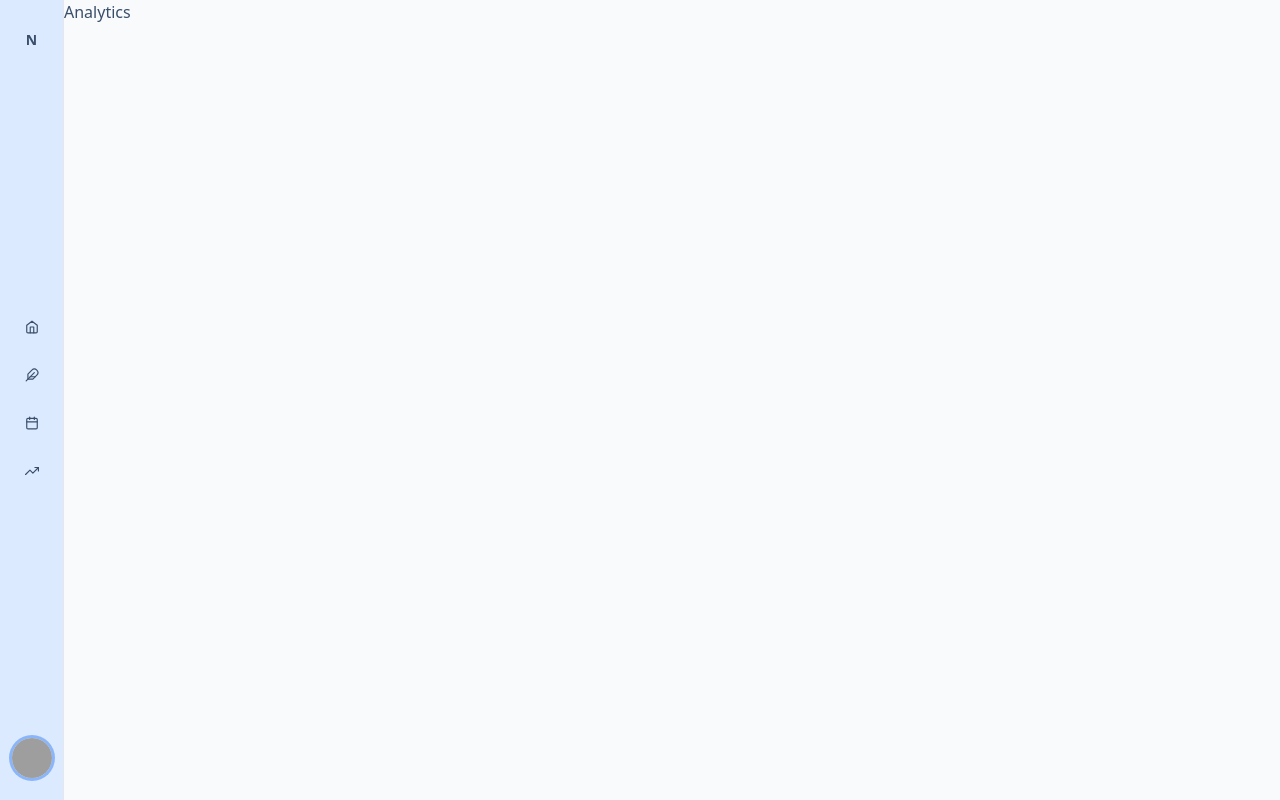
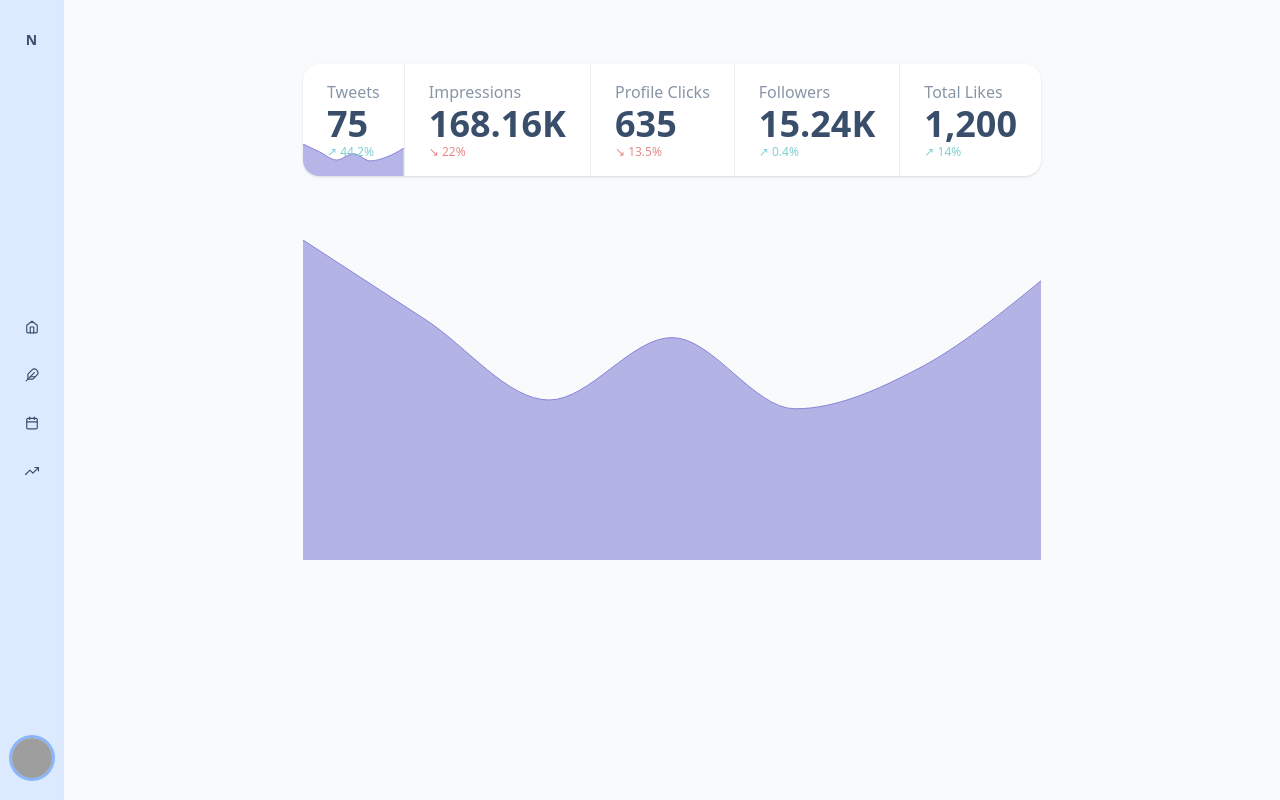
Before and after one commit to abheist/tweetcat-frontend, a Next.js app: page /analytics in a window 1280 px wide. Built offline with nearby package versions, Linux system fonts and the light colour scheme; grey boxes are pictures that could not be loaded.

Commit message:
✨Analytics - demo chart added in analytics page and in homestats component as a background

```diff
--- a/src/components/homeStats.tsx
+++ b/src/components/homeStats.tsx
@@ -1,9 +1,15 @@
+import {FollowersChart} from "@/pages/analytics";
+
 export default function HomeStats() {
-    return <div className="stats shadow w-full">
-        <div className="stat">
-            <div className="stat-title">Tweets</div>
-            <div className="stat-value">75</div>
-            <div className="stat-desc text-success">↗︎ 44.2%</div>
+    return <div className="stats shadow w-full flex">
+        {/*TODO: Increase the cell size on hover, so the chart will have better visibility*/}
+        <div className="stat relative">
+            <div className={`z-10`}>
+                <div className="stat-title">Tweets</div>
+                <div className="stat-value">75</div>
+                <div className="stat-desc text-success">↗︎ 44.2%</div>
+            </div>
+            <div className={`absolute bottom-0 z-1 flex h-8 w-full`}><FollowersChart/></div>
         </div>
 
         <div className="stat">
--- a/src/pages/analytics.tsx
+++ b/src/pages/analytics.tsx
@@ -1,11 +1,80 @@
 import React from 'react';
 import Layout from "@/components/layout";
+import HomeStats from "@/components/homeStats";
+import {Area, AreaChart, ResponsiveContainer} from 'recharts';
+
+export function FollowersChart() {
+    const data = [
+        {
+            name: 'Page A',
+            uv: 4000,
+            pv: 2400,
+            amt: 2400,
+        },
+        {
+            name: 'Page B',
+            uv: 3000,
+            pv: 1398,
+            amt: 2210,
+        },
+        {
+            name: 'Page C',
+            uv: 2000,
+            pv: 9800,
+            amt: 2290,
+        },
+        {
+            name: 'Page D',
+            uv: 2780,
+            pv: 3908,
+            amt: 2000,
+        },
+        {
+            name: 'Page E',
+            uv: 1890,
+            pv: 4800,
+            amt: 2181,
+        },
+        {
+            name: 'Page F',
+            uv: 2390,
+            pv: 3800,
+            amt: 2500,
+        },
+        {
+            name: 'Page G',
+            uv: 3490,
+            pv: 4300,
+            amt: 2100,
+        },
+    ];
+    return (
+        <div className={`flex-grow`}>
+            <ResponsiveContainer width="100%" height="100%">
+                <AreaChart
+                    margin={{left: 0, bottom: 0}}
+                    data={data}
+                >
+                    <Area type="monotone" dataKey="uv" stroke="#8884d8" fill="#8884d8"/>
+                </AreaChart>
+            </ResponsiveContainer>
+        </div>
+    );
+}
 
 const Analytics = () => {
     return (
         <>
-            <Layout>
-                Analytics
+            <Layout className={`py-16`}>
+                <div className={`container mx-auto px-48 flex justify-center`}>
+                    <div className={`space-y-16`}>
+                        {/*TODO: add a daily quote here, just daily quote, nothing else, keep it minimal*/}
+                        <HomeStats/>
+                        <div className={`flex w-full h-80`}>
+                            <FollowersChart/>
+                        </div>
+                    </div>
+                </div>
             </Layout>
         </>
     );
```
